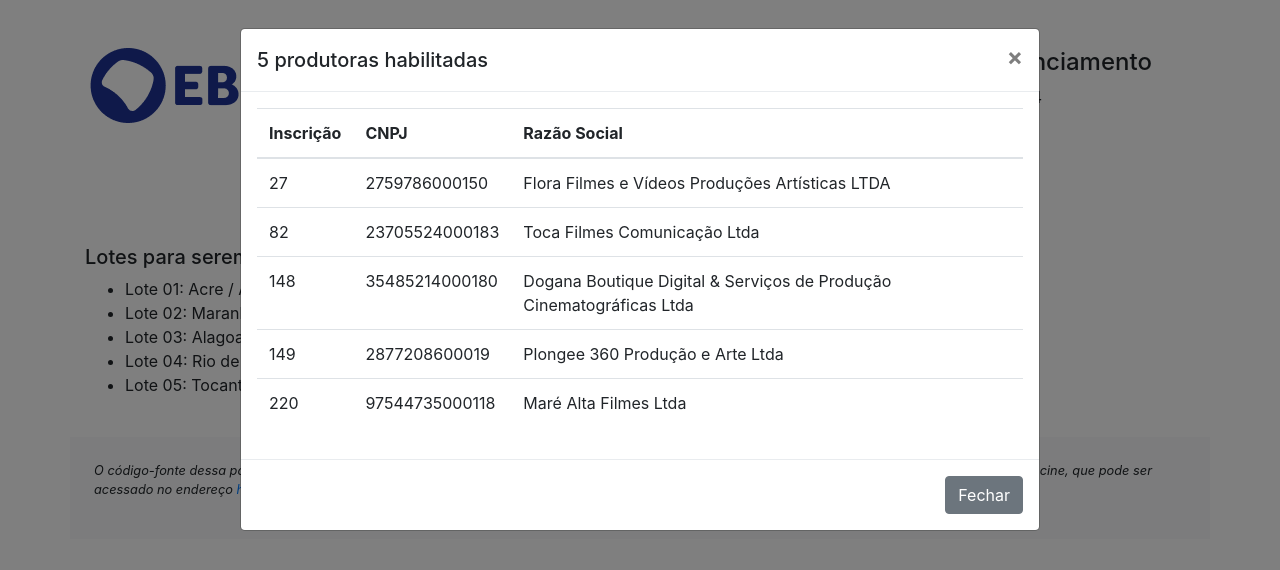
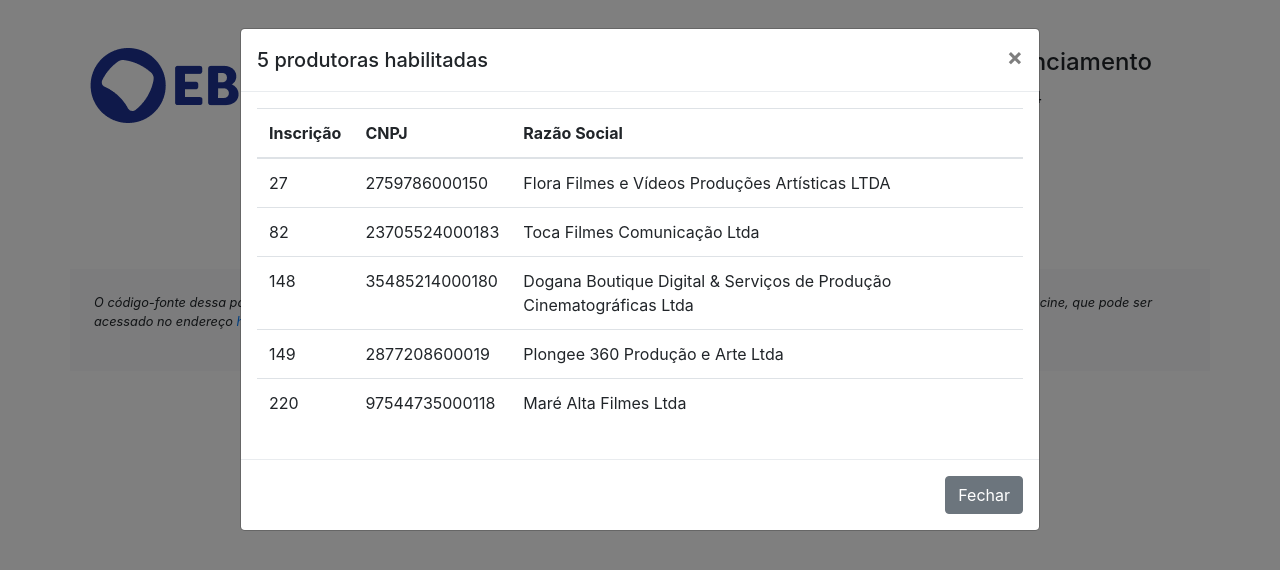
Before and after one commit to ebc/sorteio-credenciamento-2025, a React (Create React App) app: page /participantes in a window 1280 px wide. Shown: the top 570 px of the page. Built offline with nearby package versions, Linux system fonts and the light colour scheme.

Commit message:
Retirando o cabeçalho com os dados dos lotes e trocando o cabeçalho da tabela contendo as informações sobre o credenciamento de "Lote" para "Sequência".

```diff
--- a/src/Components/Header.js
+++ b/src/Components/Header.js
@@ -8,50 +8,25 @@
       <Col lg="4">
         <br />
         <br />
-        <img
-          src={logo}
-          alt="logo"
-          style={{ height: '75px', width: '304px' }}
-        />
+        <img src={logo} alt="logo" style={{ height: '75px', width: '304px' }} />
       </Col>
       <Col lg="8">
         <br />
         <br />
         <h4>Sorteio público para definição da ordem de credenciamento</h4>
         <p>
-            Sorteio do Credenciamento de Produtoras Audiovisuais - Edital Nº 001/2024
-          <br />EBC, Brasília - DF
-          <br />Data: {new Date(Date.now()).toLocaleDateString()}
+          Sorteio do Credenciamento de Produtoras Audiovisuais - Edital Nº
+          001/2024
+          <br />
+          EBC, Brasília - DF
+          <br />
+          Data: {new Date(Date.now()).toLocaleDateString()}
         </p>
         <br />
         <br />
         <br />
       </Col>
     </Row>
-    <Row>
-      <Col>
-        <div>
-          <h5>Lotes para serem sorteados</h5>
-          <ul>
-            <li>
-              Lote 01: Acre / Amazonas / Roraima / Rondônia / Amapá / Pará
-            </li>
-            <li>
-              Lote 02: Maranhão / Piauí / Ceará / Rio Grande do Norte / Paraíba / Pernambuco
-            </li>
-            <li>
-              Lote 03: Alagoas / Bahia / Sergipe / Minas Gerais / Espírito Santo
-            </li>
-            <li>
-              Lote 04: Rio de Janeiro / São Paulo / Paraná / Santa Catarina / Rio Grande do Sul
-            </li>
-            <li>
-              Lote 05: Tocantins / Goiás / Distrito Federal / Mato Grosso do Sul / Mato Grosso
-            </li>
-          </ul>
-        </div>
-      </Col>
-    </Row>
   </header>
 );
 
--- a/src/Components/Resultado.js
+++ b/src/Components/Resultado.js
@@ -24,7 +24,7 @@
         <Table>
           <thead>
             <tr>
-              <th>Lote</th>
+              <th>Sequência</th>
               <th>Inscrição</th>
               <th>CNPJ</th>
               <th>Razão Social</th>
```
